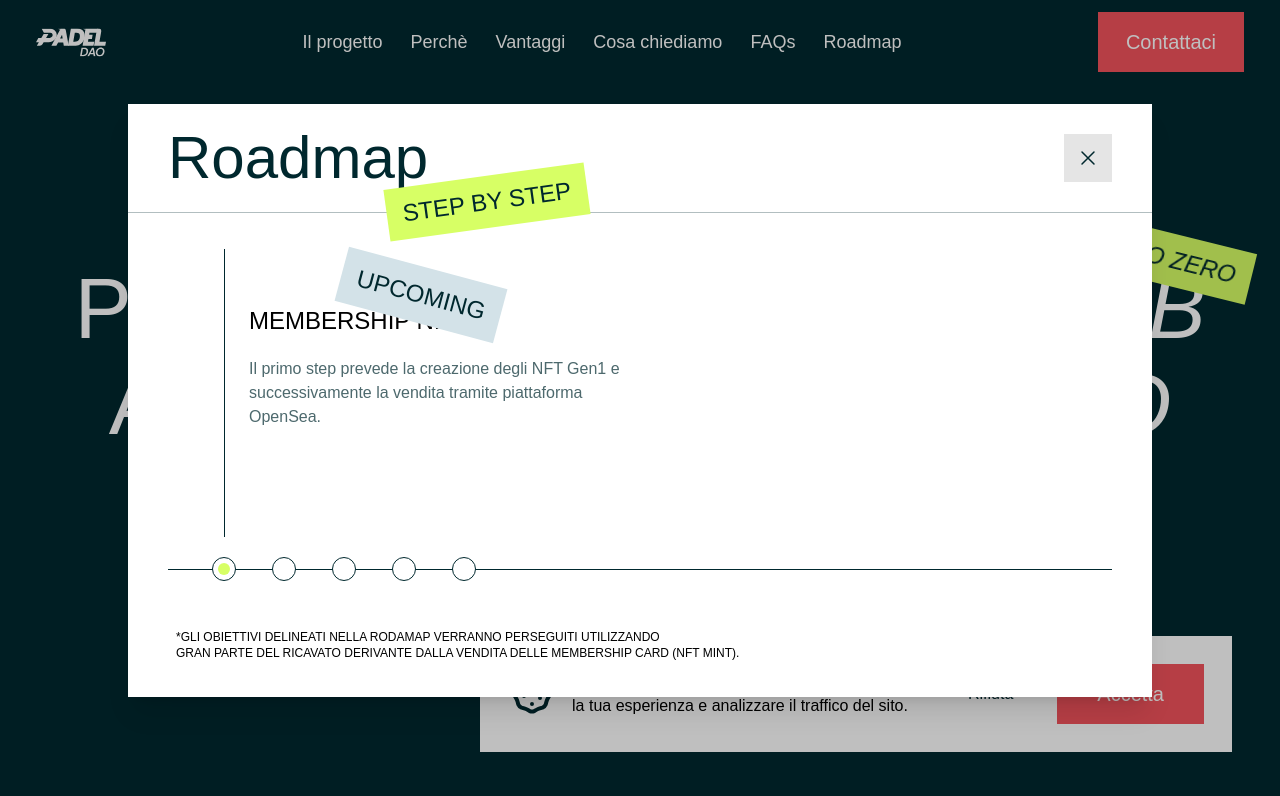
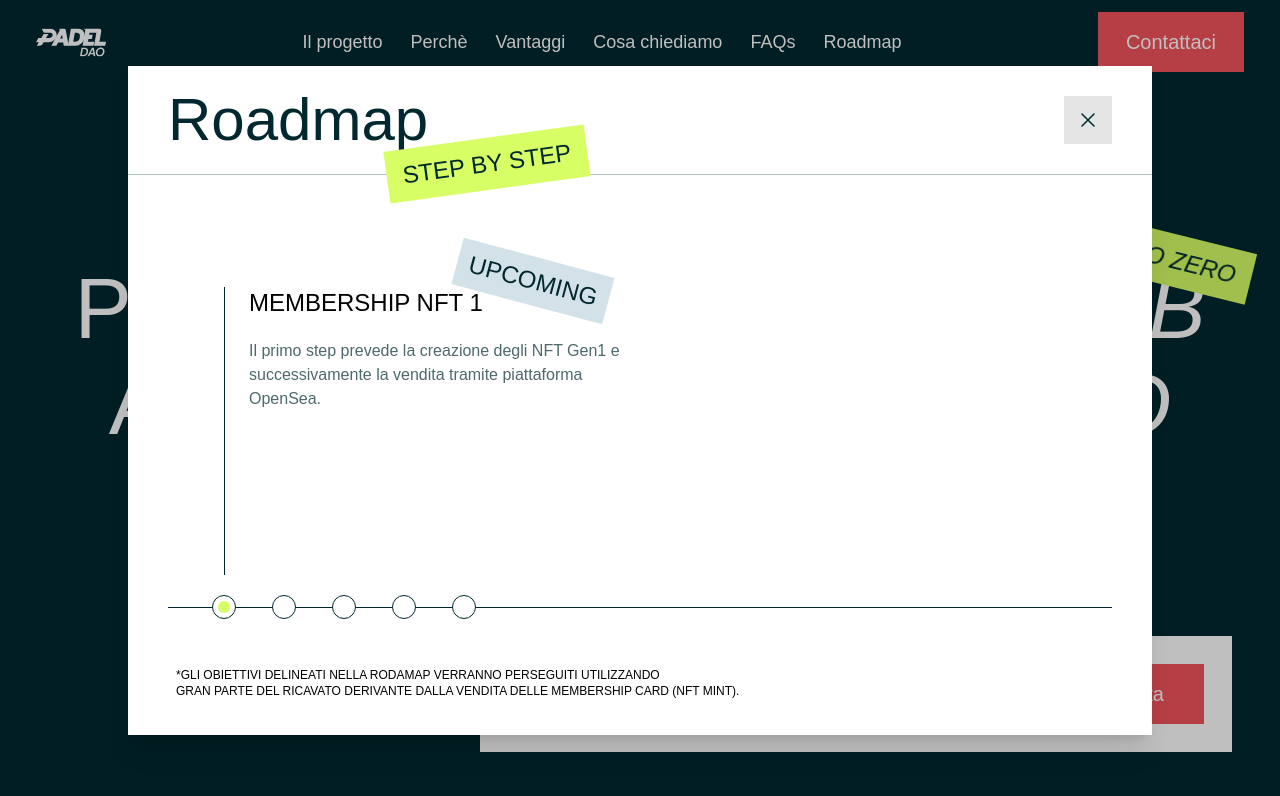
Before and after one commit to logix-software/frontend-assessment, a Nuxt app: page / in a window 1280 px wide. Both pictures are taken after a click on the button "Roadmap". Shown: the top 796 px of the page. Built offline with nearby package versions, Linux system fonts and the light colour scheme; a web font is replaced by a local one.

Commit message:
core: align tab line center with tab button in roadmap modal

```diff
--- a/components/ModalRoadMap.vue
+++ b/components/ModalRoadMap.vue
@@ -28,19 +28,21 @@
                                 </button>
 
                             </DialogTitle>
-                            <div class="pt-9 px-10 overflow-x-auto md:overflow-x-hidden">
+                            <div class="pt-28 px-7 md:px-10 ">
 
-                                <div class="min-h-72 border-l border-l-app-bg pl-6 py-14 translate-x-0"
-                                    :style="translateFromLeft">
+                                <div class=" min-h-40 md:min-h-72 md:border-l border-l-app-bg md:pl-6 " :style="{
+        'transform': `translateX(${translateFromLeft}px)`
+    }">
                                     <div class="space-y-5">
                                         <span class="text-black text-2xl relative">
-                                            MEMBERSHIP NFT
+                                            MEMBERSHIP NFT {{ tabNo }}
                                             <span
-                                                class=" absolute -right-10 -top-10 rotate-[15deg] bg-pale-blue py-1 md:py-3 px-2 md:px-4 text-xl md:text-2xl text-app-bg">
+                                                class=" absolute right-0 sm:-right-16 -top-10 xl:-right-32 xl:-top-8 sm:-top-12 rotate-[15deg] bg-pale-blue py-1 md:py-2 px-1 md:px-3 text-base sm:text-xl md:text-2xl text-app-bg">
                                                 UPCOMING
                                             </span>
                                         </span>
-                                        <p class="text-slate-teal text-base max-w-96">Il primo step prevede la
+                                        <p class="text-slate-teal text-base max-w-96 ">Il primo step prevede
+                                            la
                                             creazione
                                             degli NFT
                                             Gen1
@@ -51,8 +53,9 @@
 
                                 <div
                                     class="mt-8 after:h-[1px] after:hidden after:w-full after:bg-app-bg lg:after:block after:top-1/2 transform -translate-y-1/2 after:absolute after:-z-10">
-                                    <div class="flex items-center  pl-11 gap-9">
-                                        <button v-for="tab in tabs" :key="tab.id" @click="tabNo = tab.id"
+                                    <div class="flex items-center  md:pl-11 gap-6 md:gap-9" ref="tabContainer">
+                                        <button :ref="(el) => setTabRefs(el, index)" v-for="(tab, index) in tabs"
+                                            :key="tab.id" @click="($el) => setTab($el, tab.id)"
                                             class="size-6 rounded-full border border-app-bg bg-white inline-flex items-center justify-center shrink-0">
                                             <span class="size-3 rounded-full bg-secondary block"
                                                 v-if="tabNo === tab.id" />
@@ -83,7 +86,7 @@ import {
 } from '@headlessui/vue'
 
 // props
-defineProps({
+const props = defineProps({
     isOpen: {
         type: Boolean,
         default: false
@@ -91,6 +94,7 @@ defineProps({
 })
 
 // state
+const tabRefs = ref([]);
 const tabNo = ref(1)
 const tabs = Array.from({ length: 5 }, (_, index) => ({
     id: index + 1,
@@ -101,7 +105,47 @@ const tabs = Array.from({ length: 5 }, (_, index) => ({
 defineEmits(['closeModal'])
 
 // computed
-const translateFromLeft = computed(() => ({
-    transform: `translateX(${56 * tabNo.value}px)`
-}))
+const translateFromLeft = ref(0)
+
+
+// methods
+function setTabRefs(el, index) {
+    tabRefs.value[index] = el;
+    console.log({ tabRefs })
+};
+
+function setTab($el, tabId) {
+    tabNo.value = tabId;
+
+    if (window.matchMedia("(min-width: 768px)").matches) {
+        const tabIndex = tabId - 1
+        setTranslateFromLeft(tabIndex);
+    } else {
+        translateFromLeft.value = 0
+    }
+
+}
+
+function setTranslateFromLeft(tabIndex) {
+    const tabOffsetLeft = Number(tabRefs.value[tabIndex]?.offsetLeft);
+    const tabCenter = Number(tabRefs.value[tabIndex]?.offsetWidth) / 2;
+    const translateX = tabOffsetLeft + tabCenter;
+    translateFromLeft.value = translateX;
+}
+
+// watchers
+watch(() => props.isOpen, (val) => {
+    nextTick(() => {
+        setTranslateFromLeft(tabNo.value - 1)
+    })
+})
+
+// lifecycles
+onMounted(() => {
+    window.addEventListener('resize', function () {
+        translateFromLeft.value = 0
+    })
+})
+
+
 </script>
```
